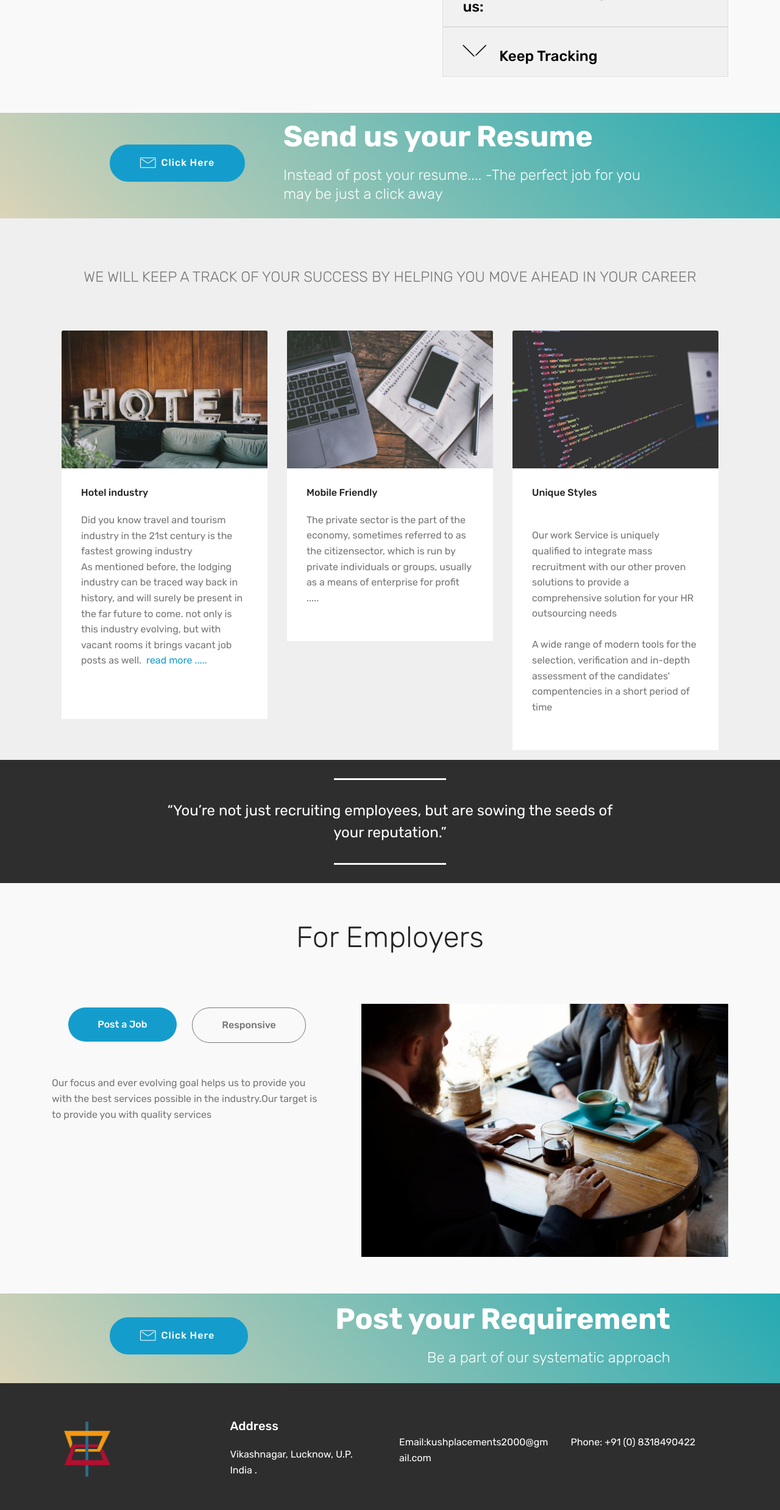
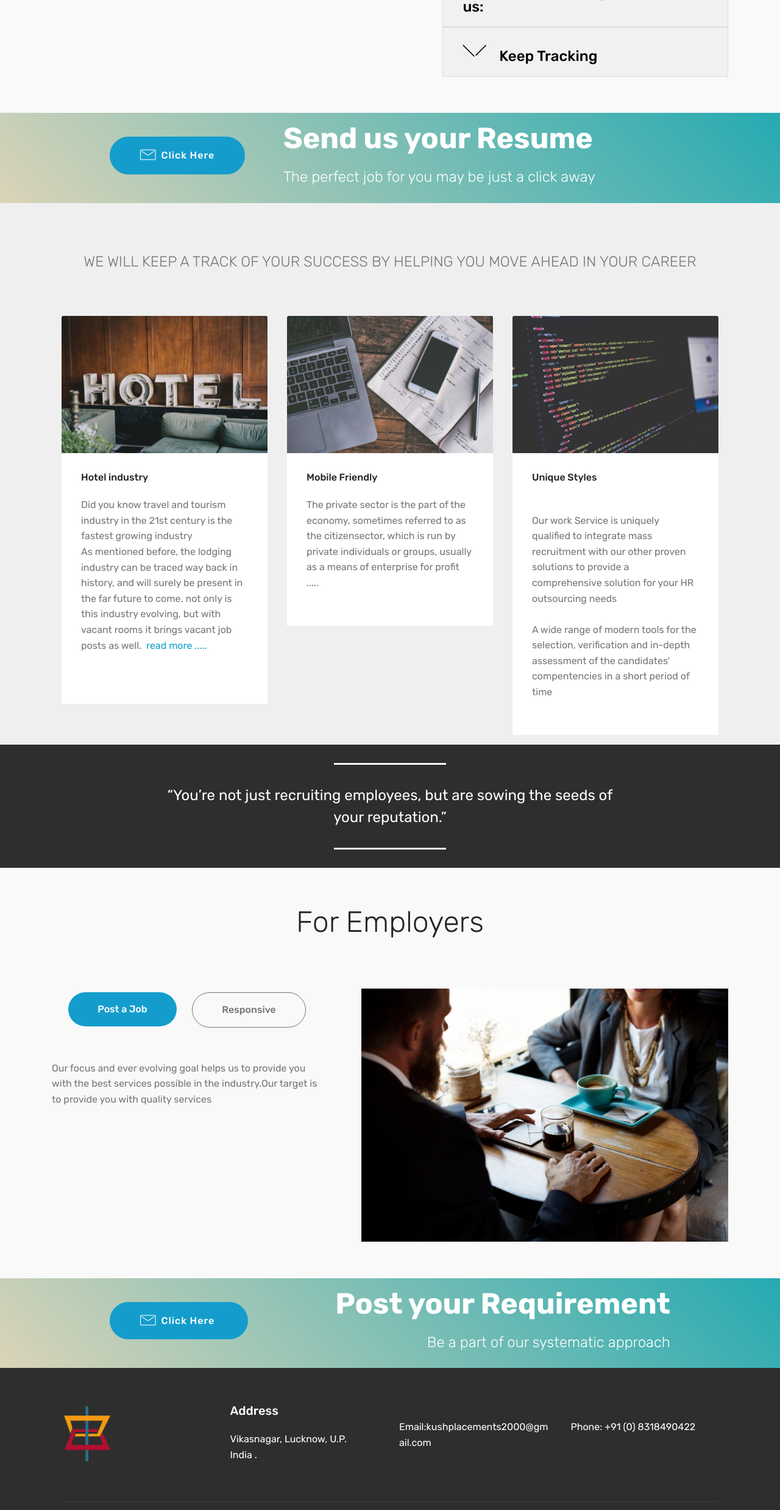
Before and after one commit to aparnaahukku/Kush, a plain HTML site: page index.html in a window 1280 px wide. Shown: the part 3900-6376 px from the top of the page at 61% size. Drawn offline with Linux system fonts and the light colour scheme; files whose address does not match are found by name.

Commit message:
Update index.html

```diff
--- a/index.html
+++ b/index.html
@@ -523,7 +523,7 @@
             <div class="media-container-column title col-12 col-lg-7 col-md-6">
                 <h2 class="align-right mbr-bold mbr-white pb-3 mbr-fonts-style display-2">
                     Send us your Resume</h2>
-                <h3 class="mbr-section-subtitle align-right mbr-light mbr-white mbr-fonts-style display-5">Instead of post your resume.... -The perfect job for you may be just a click away
+                <h3 class="mbr-section-subtitle align-right mbr-light mbr-white mbr-fonts-style display-5">The perfect job for you may be just a click away
 </h3>
             </div>
         </div>
@@ -731,7 +731,7 @@
                 <h5 class="pb-3">
                     Address
                 </h5>
-                <p class="mbr-text">Vikashnagar, Lucknow, U.P.&nbsp;<br>India .&nbsp;</p>
+                <p class="mbr-text">Vikasnagar, Lucknow, U.P.&nbsp;<br>India .&nbsp;</p>
             </div>
             <div class="col-12 col-md-3 mbr-fonts-style display-7">
                 <h5 class="pb-3"></h5>
```
